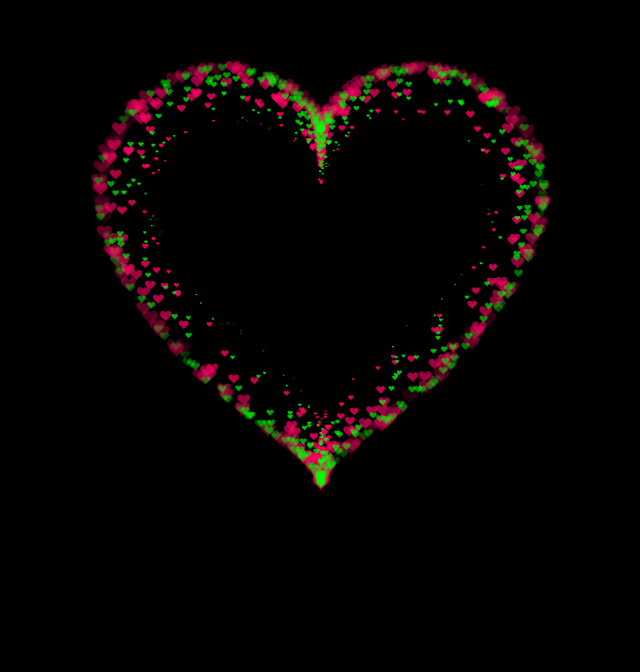
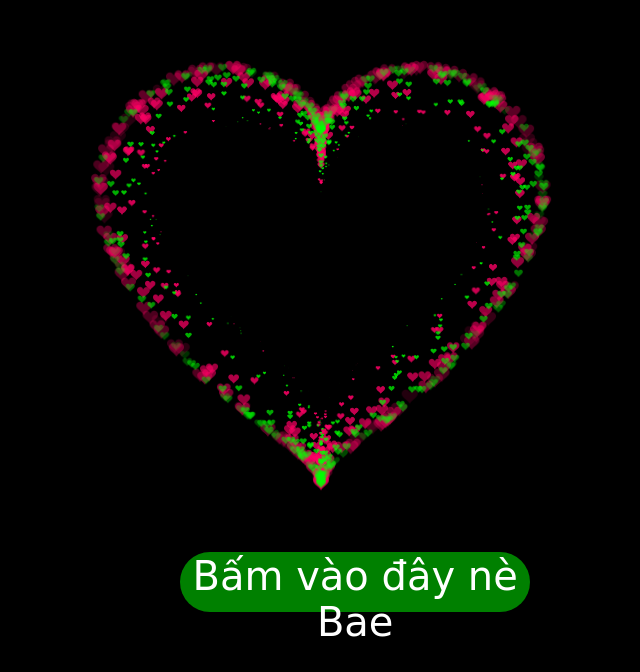
Before and after one commit to trandong1803/HeyBae, a plain HTML site: page index.html in a window 1280 px wide. Shown: the part 128-800 px from the top of the page, without its empty margins (319-959 px from the left). Drawn offline with nearby package versions, Linux system fonts and the light colour scheme; a web font is replaced by a local one.

Commit message:
Update index.html

```diff
--- a/index.html
+++ b/index.html
@@ -19,7 +19,7 @@
   </head>
 
   <body>
-    <!-- <div class="button"><button>Bấm vào đây nè Bae</button></div> -->
+    <div class="button"><button>Bấm vào đây nè Bae</button></div>
     <div class="title"><h1>Anh yêu Em</h1></div>
     <!-- <div class="arrow"></div> -->
     <!-- <div class="anh">Tuấn</div>
```
